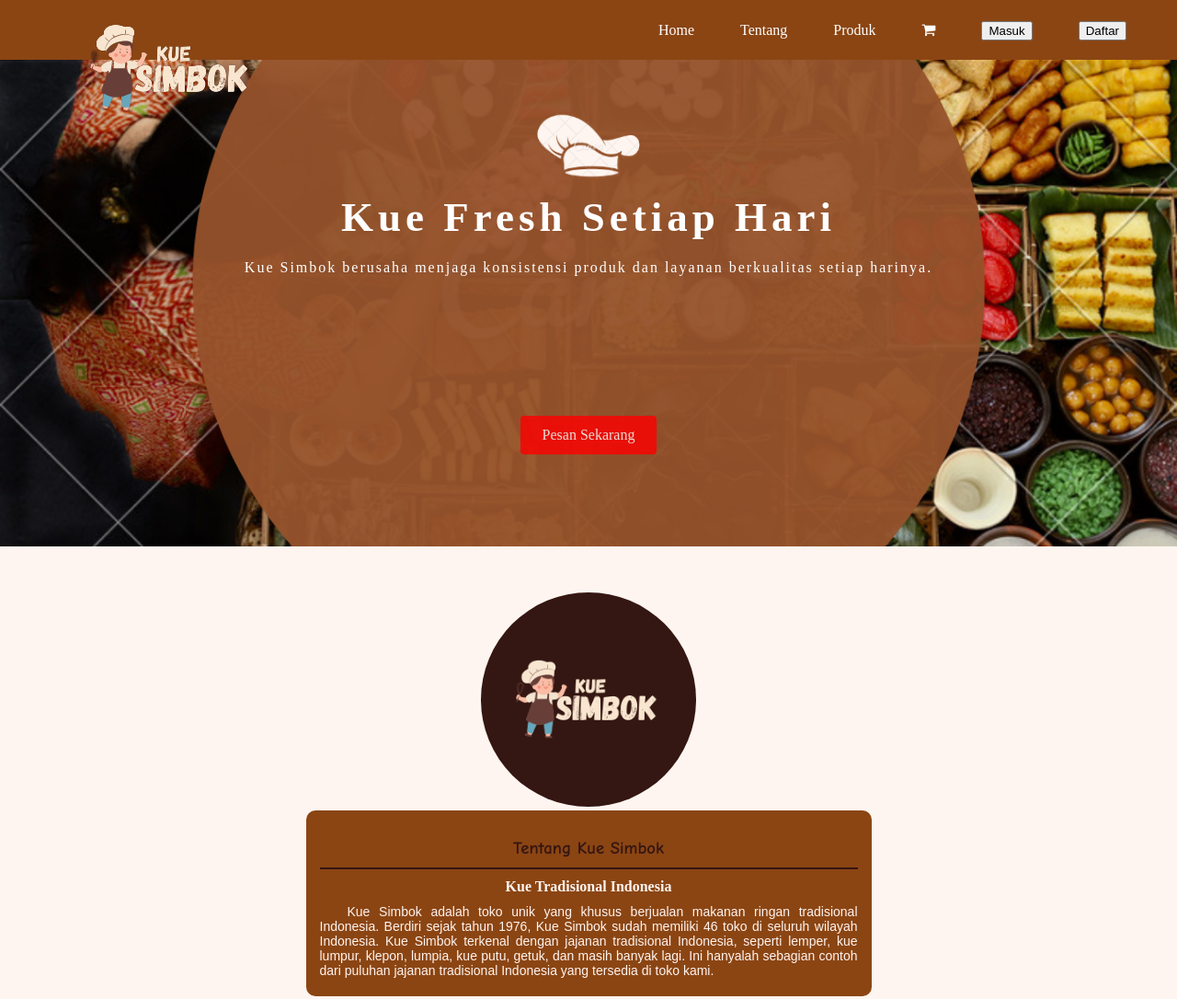
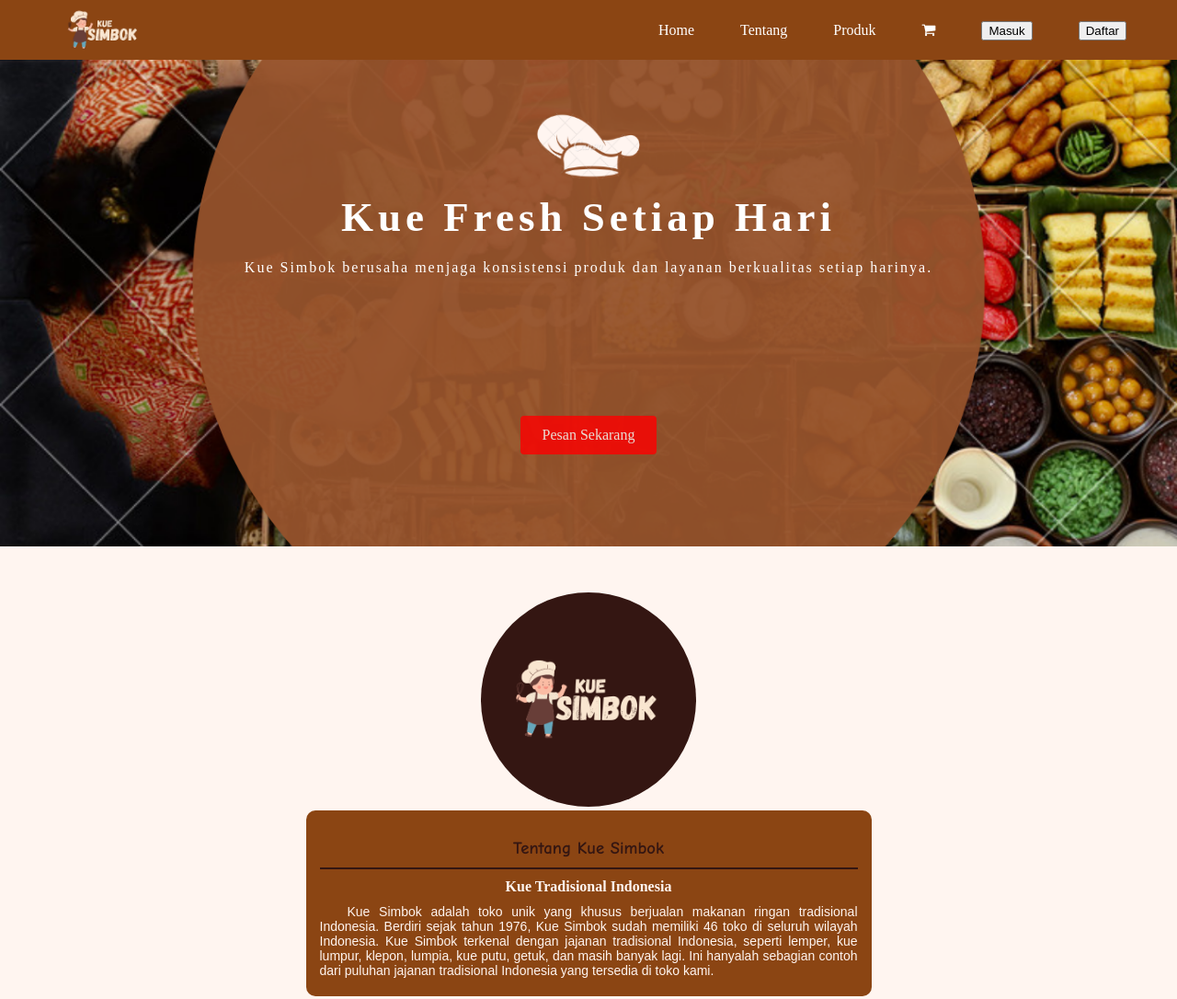
Before and after one commit to tiraasri/A156KecerdasanDigital, a plain HTML site: page index.html in a window 1280 px wide. Shown: the whole page at 92% size. Drawn offline with Linux system fonts and the light colour scheme; files whose address does not match are found by name.

Commit message:
Update stylesheet.css

```diff
--- a/stylesheet.css
+++ b/stylesheet.css
@@ -80,12 +80,9 @@ header{
     top: 0;
     z-index: 10;
 }
-.logo {
-    font-family: 'ar decode';
-    font-size: 40px;
-    line-height: 65px;
-    color: white;
-    font-style: bold;
+.logo img {
+    height: 65px;
+
 }
 .header-left {
     float: left;
```
